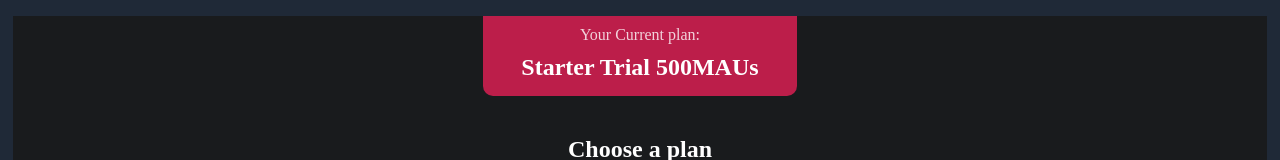
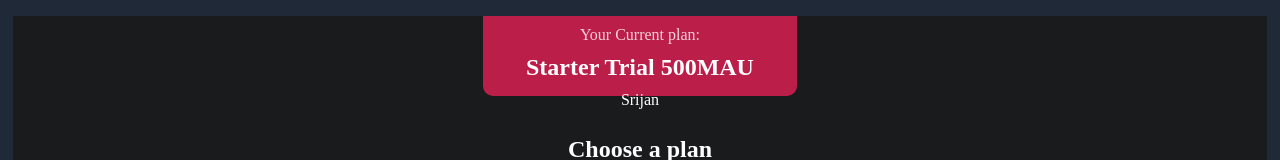
Before and after one commit to AnshuRani7781/Assignment-3, a plain HTML site: page Index.html in a window 1280 px wide. Shown: the top 160 px of the page. Drawn offline with Linux system fonts and the light colour scheme.

Commit message:
resolve merge commits

```diff
--- a/Index.html
+++ b/Index.html
@@ -13,7 +13,8 @@
         <div class="plan-container" style="margin-bottom:40px ;">
             <div class="plan">
                 <p>Your Current plan:</p>
-                <h2>Starter Trial 500MAUs</h2>
+                <h2>Starter Trial 500MAU</h2>
+                <span>Srijan</span>
             </div>
         </div>
 
```
